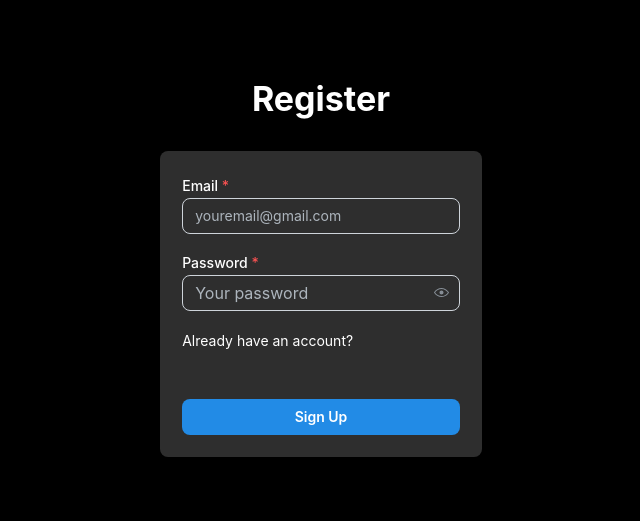
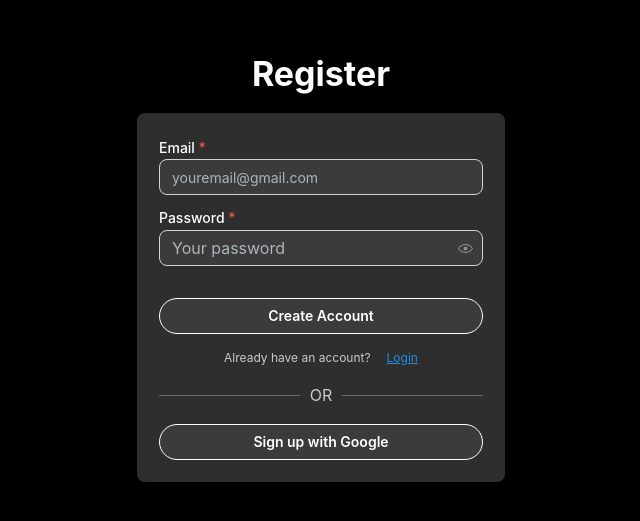
Before and after one commit to sjaneg/Cardami, a React (Create React App) app: page /signup in a window 1280 px wide. Shown: the part 133-654 px from the top of the page, without its empty margins (319-959 px from the left). Built offline with nearby package versions, Linux system fonts and the light colour scheme.

Commit message:
worked on SignUp.js

```diff
--- a/src/SignUp.js
+++ b/src/SignUp.js
@@ -8,11 +8,14 @@ import {
   PasswordInput,
   Text,
   TextInput,
-  Title
+  Title,
+  Divider,
 } from "@mantine/core";
 import { createUserWithEmailAndPassword } from "firebase/auth"; // Import Firebase sign-up function
 import { auth } from "./firebase"; // Import Firebase auth instance
 import { useMantineTheme } from '@mantine/core'; //import maintine theme
+import { useNavigate } from "react-router-dom";
+import { GoogleAuthProvider, signInWithPopup } from "firebase/auth";
 
 export function SignUp() {
   const [email, setEmail] = useState("");
@@ -35,14 +38,26 @@ export function SignUp() {
     }
   };
 
+  const handleGoogleSignUp = async () => {
+  const provider = new GoogleAuthProvider();
+  try {
+    await signInWithPopup(auth, provider);
+    alert('Signed in with Google!');
+  } catch (error) {
+    console.error(error.message);
+  }
+};
+
+
   const theme = useMantineTheme();
+  const navigate = useNavigate();
 
   return (
     <div className="flex flex-col justify-center h-screen w-screen">
-      <Container size={420}>
+      <Container style={{ maxWidth: 400, width: '100%'}}>
         <Title align="center">Register</Title>
 
-        <Paper p={22} mt={30} radius="md" style={{ backgroundColor: theme.colors.dark[6]}}>
+        <Paper p={22} mt="md" radius="md" style={{ backgroundColor: theme.colors.dark[6]}}>
           <form onSubmit={handleSignUp}>
             <TextInput
               label="Email"
@@ -53,8 +68,8 @@ export function SignUp() {
               onChange={(e) => setEmail(e.target.value)}
               styles={(theme) => ({
                 input: {
-                  backgroundColor: theme.colors.dark[6],
-                  color: 'white',           // text color inside input
+                  backgroundColor: theme.colors.dark[5],
+                  color:'white'
                 },
               })}
             />
@@ -62,26 +77,84 @@ export function SignUp() {
               label="Password"
               placeholder="Your password"
               required
-              mt="md"
+              mt="xs"
               radius="md"
               value={password}
               onChange={(e) => setPassword(e.target.value)}
               styles={(theme) => ({
                 input: {
-                  backgroundColor: theme.colors.dark[6],
-                  color: 'white',           // text color inside input
+                  backgroundColor: theme.colors.dark[5],
+                  color:'white'
                 },
               })}
             />
+
+            <Button
+              mt="xl"
+              fullWidth
+              radius="xl" // fully rounded corners
+              styles={(theme) => ({
+                root: {
+                  backgroundColor: theme.colors.dark[5],
+                  color: 'white',
+                  borderRadius: 9999, // extra safe full rounding
+                  borderColor:'white',
+                },
+              })}
+              type="submit" size="sm">Create Account</Button>
+
             {error && <Text c="red" size="sm">{error}</Text>} {/* Display error if any */}
 
-            <Group justify="space-between" mt="lg">
-              <Text size="sm">Already have an account?</Text>
-              <Button fullWidth mt="xl" radius="md" type="submit" loading={loading}>
-                Sign Up
-              </Button>
+            <Group position="center" spacing="xs" mt="md" style={{ display: 'flex', justifyContent: 'center', width: '100%' }}>
+              <Text size="xs" style={{ flexShrink: 0, color:theme.colors.dark[0]}}>
+                Already have an account?
+              </Text>
+              <Text
+                size="xs"
+                onClick={() => navigate('/login')}
+                style={{
+                  color: '#228be6', // Mantine's default blue[6], or customize it
+                  cursor: 'pointer',
+                  textDecoration: 'underline',
+                }}
+              >
+                Login
+              </Text>
             </Group>
-          </form>
+            </form>
+
+            {/* Divider with OR */}
+            <Divider
+              label="OR"
+              labelPosition="center"
+              my="md"
+              color={theme.colors.dark[3]}
+              styles={{
+                label: {
+                  fontSize: '1rem',
+                  color: theme.colors.dark[0],
+                },
+              }}
+            />
+
+            {/* Sign Up with Google button */}
+            <Button
+              fullWidth
+              radius="xl" // fully rounded corners
+              styles={(theme) => ({
+                root: {
+                  backgroundColor: theme.colors.dark[5],
+                  color: 'white',
+                  borderRadius: 9999, // extra safe full rounding
+                  borderColor:'white',
+                },
+              })}
+              onClick={handleGoogleSignUp}
+            >
+              Sign up with Google
+            </Button>
+
+
         </Paper>
       </Container>
     </div>
```
